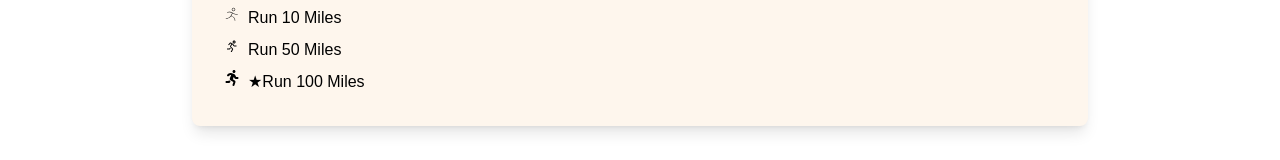
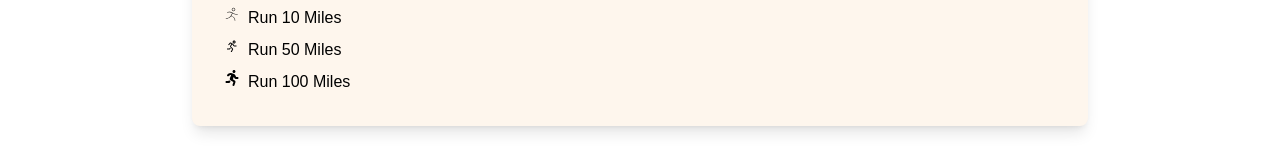
Before and after one commit to Doubles-101/run-log-repeat, a React (Vite) app: page /allbadges in a window 1280 px wide. Shown: the part 620-780 px from the top of the page. Built offline with nearby package versions, Linux system fonts and the light colour scheme; sample sign-in values are in the browser's storage.

Commit message:
all badges update

```diff
--- a/src/components/badges/AllBadges.jsx
+++ b/src/components/badges/AllBadges.jsx
@@ -22,7 +22,7 @@ export const AllBadges = () => {
                     <li><div className="flex m-2"><PiPersonSimpleRunLight className="mr-2"/>Run 1 Mile</div></li>
                     <li><div className="flex m-2"><PiPersonSimpleRunThin className="mr-2"/>Run 10 Miles</div></li>
                     <li><div className="flex m-2"><LiaRunningSolid className="mr-2"/>Run 50 Miles</div></li>
-                    <li><div className="flex m-2"><FaRunning className="mr-2"/>{"★"}Run 100 Miles</div></li>
+                    <li><div className="flex m-2"><FaRunning className="mr-2"/>Run 100 Miles</div></li>
                 </ul>
             </div>
         </div>
```
